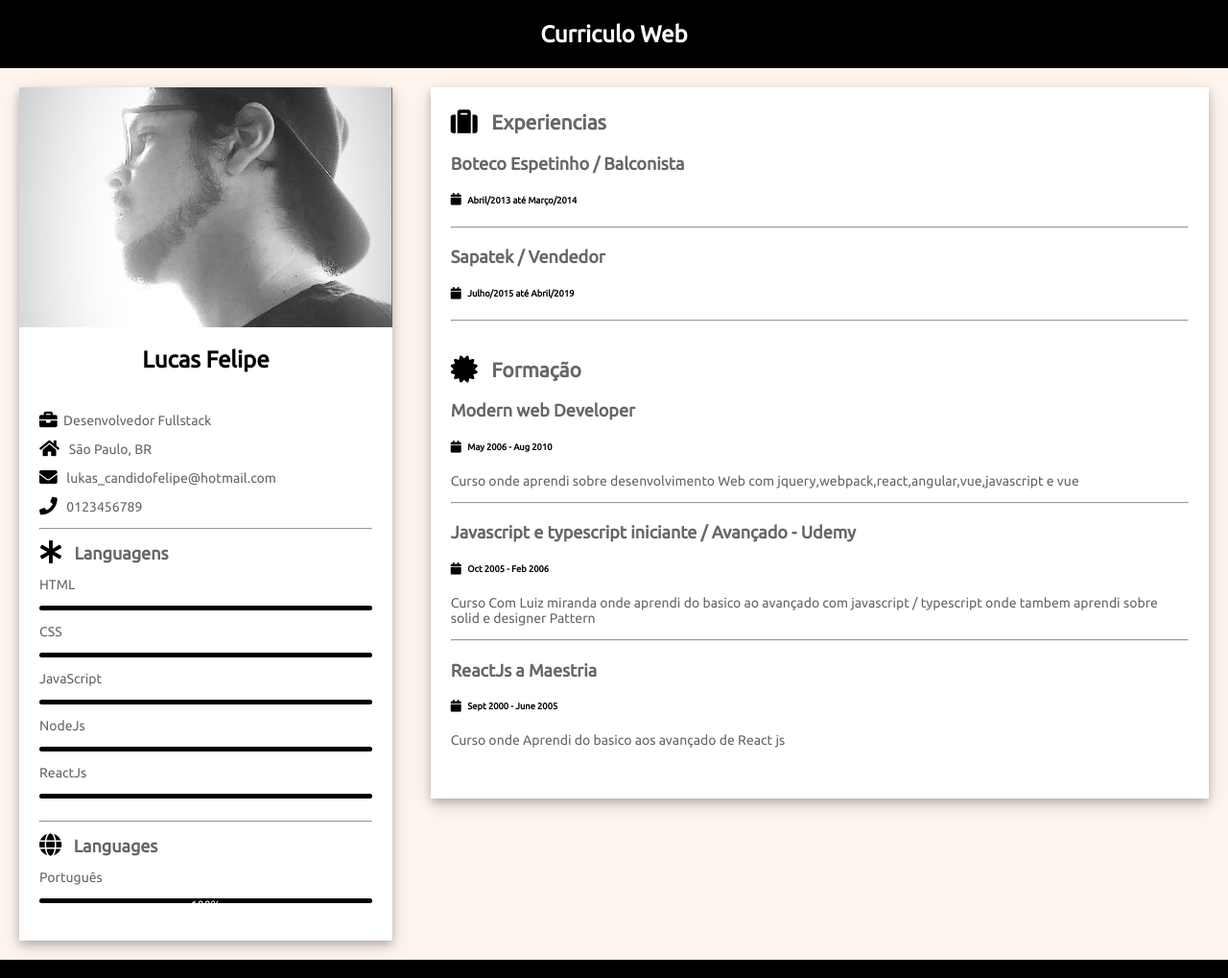
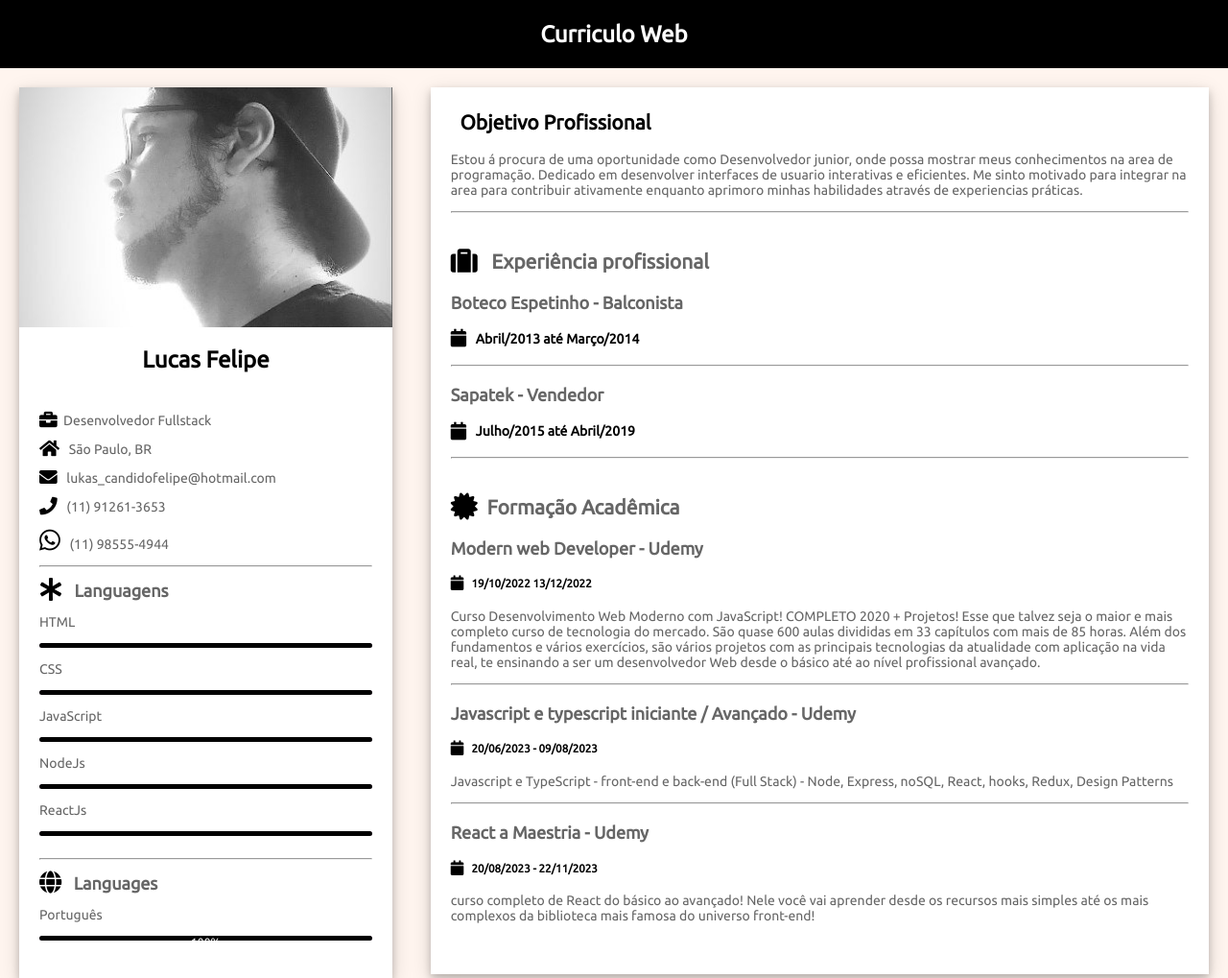
Before and after one commit to Luk3rF7/Cv_resume, a plain HTML site: page index.html in a window 1280 px wide. Shown: the top 1019 px of the page at 96% size. Drawn offline with Linux system fonts and the light colour scheme.

Commit message:
feat: ajust curriculo

```diff
--- a/index.html
+++ b/index.html
@@ -5,6 +5,7 @@
 <meta name="viewport" content="width=device-width, initial-scale=1">
 <link rel="stylesheet" href="./css/style.css">
 <link rel="stylesheet" href="https://fonts.googleapis.com/css?family=Ubuntu&display=swap">
+<link rel="stylesheet" href="https://cdnjs.cloudflare.com/ajax/libs/font-awesome/6.4.2/css/all.min.css" integrity="sha512-z3gLpd7yknf1YoNbCzqRKc4qyor8gaKU1qmn+CShxbuBusANI9QpRohGBreCFkKxLhei6S9CQXFEbbKuqLg0DA==" crossorigin="anonymous" referrerpolicy="no-referrer" />
 <link rel="stylesheet"
       href="//use.fontawesome.com/releases/v5.0.7/css/all.css"/>
 </head>
@@ -26,7 +27,8 @@
       <p><i class="fa fa-briefcase fa-lg" style="color:#000"></i> &nbsp;Desenvolvedor Fullstack</p>
       <p><i class="fa fa-home fa-lg" style="color:#000"></i> &nbsp; São Paulo, BR</p>
       <p><i class="fa fa-envelope fa-lg" style="color:#000"></i> &nbsp; lukas_candidofelipe@hotmail.com</p>
-      <p><i class="fa fa-phone fa-lg" style="color:#000"></i> &nbsp; 0123456789</p>
+      <p><i class="fa fa-phone fa-lg" style="color:#000"></i> &nbsp; (11) 91261-3653</p>
+      <p><i class="fa-brands fa-whatsapp" style="color:#000;font-size:25px;"></i> &nbsp; (11) 98555-4944</p>
        <hr>
 <!-- Enter Your Skills Here-->
        <p><b><i class="fa fa-asterisk fa-lg" style="color:#000"></i>
@@ -66,19 +68,33 @@
 <!-- Right Column Info -->
   <div class="right-column">
     <div class="card">
+      <div class="exper-panel">
+        <h2 style="color:#000">
+          &nbsp; Objetivo Profissional</h2>
+        <div class=container">
+            <p>
+              Estou á procura de uma oportunidade como Desenvolvedor junior,
+              onde possa mostrar meus conhecimentos na area de programação. Dedicado em desenvolver interfaces de usuario interativas e eficientes. Me sinto motivado para integrar na area para contribuir ativamente
+              enquanto aprimoro minhas habilidades através de experiencias práticas.
+            </p>
+            <hr>
+        </div>
+        </div>
      <div class="exper-panel">
-      <h2><i class="fa fa-suitcase fa-lg" style="color:#000"></i> &nbsp; Experiencias</h2>
+      <h2><i class="fa fa-suitcase fa-lg" style="color:#000"></i> &nbsp; Experiência profissional</h2>
       <div class=container">
-          <h5><b> Boteco Espetinho / Balconista </b></h5>
-          <h6 style="color:#000"><i class="fa fa-calendar fa-lg" style="color:#000"></i> &nbsp; Abril/2013 até Março/2014 </h6>
+          <h5><b> Boteco Espetinho - Balconista </b></h5>
+          <h4 style="color:#000"><i class="fa fa-calendar fa-lg" style="color:#000"></i> &nbsp; Abril/2013 até Março/2014 </h4>
           <p>
-            <!--  -->
+
           </p>
           <hr>
       </div>
       <div class="container">
-          <h5><b>Sapatek  / Vendedor  </b></h5>
-          <h6 style="color:#000"><i class="fa fa-calendar fa-lg" style="color:#000"></i> &nbsp; Julho/2015 até Abril/2019</h6>
+          <h5><b>Sapatek - Vendedor</b></h5>
+          <h4 style="color:#000">
+            <i class="fa fa-calendar fa-lg" style="color:#000"></i>
+             &nbsp; Julho/2015 até Abril/2019</h4>
           <p>
             <!-- -->
           </p>
@@ -87,26 +103,27 @@
        </div>
 <!-- Enter Your Education Here -->
        <div class="edu-panel">
-        <h2><i class="fa fa-certificate fa-lg" style="color:#000"></i> &nbsp; Formação</h2>
+        <h2><i class="fa fa-certificate fa-lg" style="color:#000"></i> &nbsp;Formação  Acadêmica</h2>
         <div class="container">
-          <h5><b>Modern web Developer</b></h5>
-          <h6 style="color:#000"><i class="fa fa-calendar fa-lg" style="color:#000"></i> &nbsp; May 2006 - Aug 2010</h6>
-          <p>Curso onde aprendi sobre desenvolvimento Web com jquery,webpack,react,angular,vue,javascript  e vue</p>
+          <h5><b>Modern web Developer - Udemy</b></h5>
+          <h5 style="color:#000"><i class="fa fa-calendar fa-lg" style="color:#000"></i> &nbsp; 19/10/2022 13/12/2022</h5>
+          <p>
+            Curso Desenvolvimento Web Moderno com JavaScript! COMPLETO 2020 + Projetos! Esse que talvez seja o maior e mais completo curso de tecnologia do mercado. São quase 600 aulas divididas em 33 capítulos com mais de 85 horas. Além dos fundamentos e vários exercícios, são vários projetos com as principais tecnologias da atualidade com aplicação na vida real, te ensinando a ser um desenvolvedor Web desde o básico até ao nível profissional avançado.
+          </p>
           <hr>
         </div>
         <div class="container">
           <h5><b>Javascript e typescript iniciante / Avançado - Udemy</b></h5>
-          <h6 style="color:#000"><i class="fa fa-calendar fa-lg" style="color:#000"></i> &nbsp; Oct 2005 - Feb 2006</h6>
+          <h5 style="color:#000"><i class="fa fa-calendar fa-lg" style="color:#000"></i> &nbsp; 20/06/2023 - 09/08/2023</h5>
           <p>
-            Curso Com Luiz miranda onde aprendi do basico ao avançado com javascript / typescript
-            onde tambem aprendi sobre solid e designer Pattern
+            Javascript e TypeScript - front-end e back-end (Full Stack) - Node, Express, noSQL, React, hooks, Redux, Design Patterns
           </p>
           <hr>
         </div>
         <div class="container">
-          <h5><b>ReactJs a Maestria</b></h5>
-          <h6 style="color:#000"><i class="fa fa-calendar fa-lg" style="color:#000"></i> &nbsp; Sept 2000 - June 2005</h6>
-          <p>Curso onde Aprendi do basico aos avançado de React js</p>
+          <h5><b>React a Maestria - Udemy</b></h5>
+          <h5 style="color:#000"><i class="fa fa-calendar fa-lg" style="color:#000"></i> &nbsp; 20/08/2023 - 22/11/2023</h5>
+          <p>curso completo de React do básico ao avançado! Nele você vai aprender desde os recursos mais simples até os mais complexos da biblioteca mais famosa do universo front-end!</p>
         </div>
       </div>
     </div>
```
Also changed, not shown: 1 other file.
